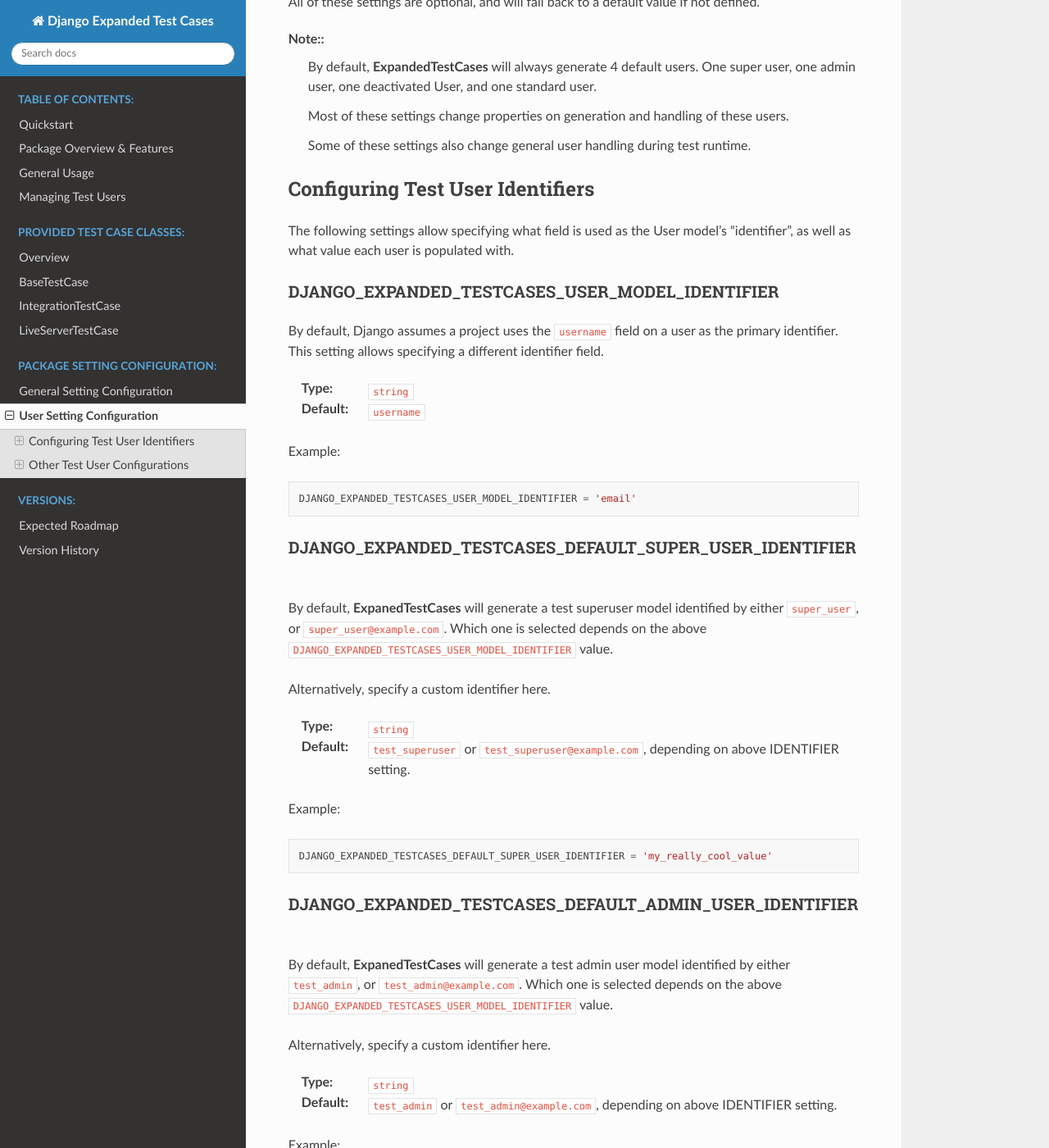
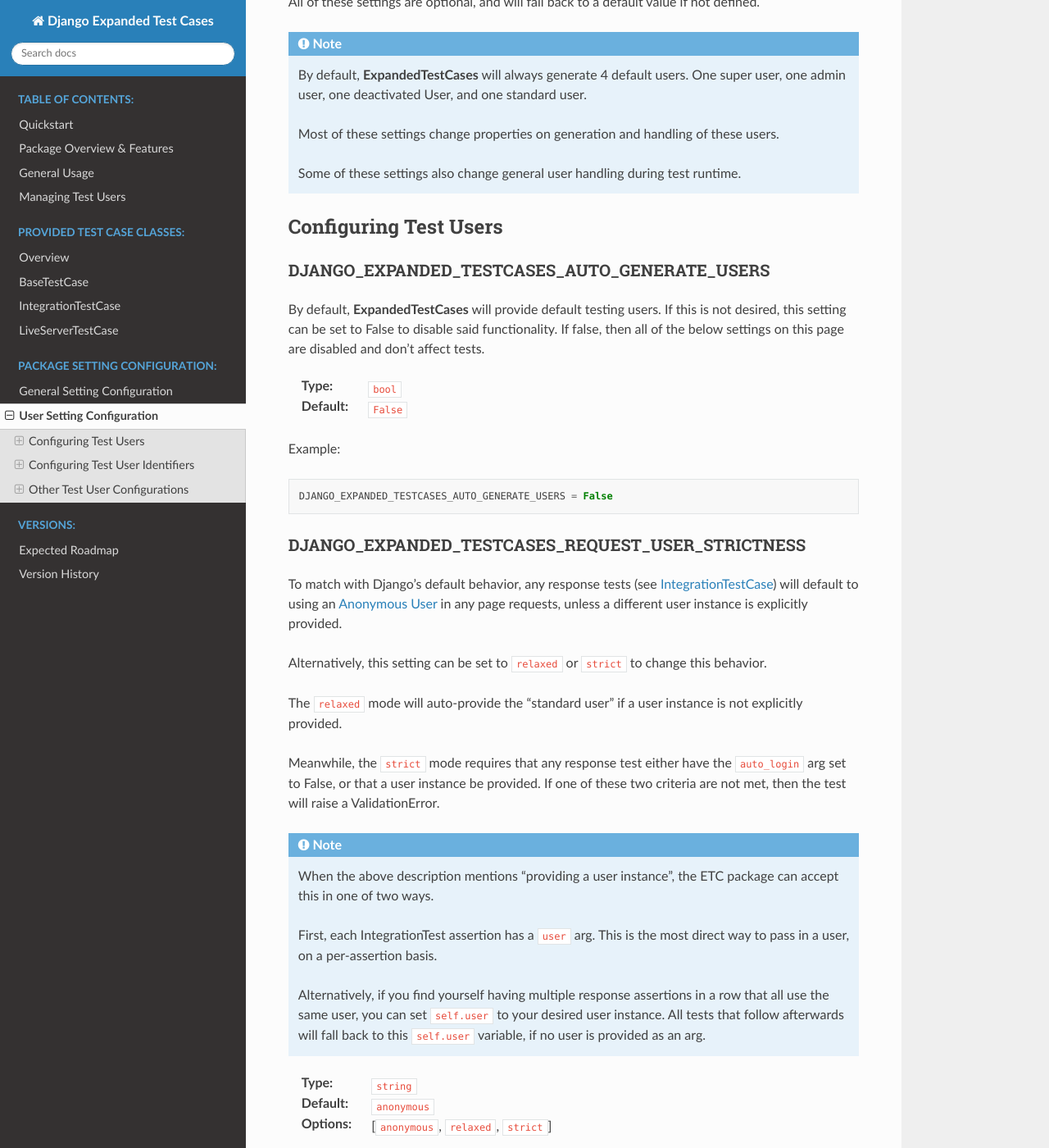
Before and after one commit to brodriguez8774/django-expanded-test-cases, a Sphinx documentation site: the page built from docs/source/configuration/users.rst, in a window 1280 px wide and 1400 px high, scrolled down 241 px. Shown: the whole window at 82% size. Built offline with Sphinx 7.4.7 and the Read the Docs theme 2.0.0, drawn with Linux system fonts in a browser that asks for light colours; some of the changed text lies outside the part shown.

Commit message:
Update docs for recent changes

```diff
--- a/docs/source/configuration/user.rst
+++ b/docs/source/configuration/users.rst
@@ -18,6 +19,67 @@ Note::
 
     Some of these settings also change general user handling during test
     runtime.
+
+
+Configuring Test Users
+======================
+
+DJANGO_EXPANDED_TESTCASES_AUTO_GENERATE_USERS
+---------------------------------------------
+
+By default, **ExpandedTestCases** will provide default testing users. If this
+is not desired, this setting can be set to False to disable said functionality.
+If false, then all of the below settings on this page are disabled and
+don't affect tests.
+
+:Type: ``bool``
+:Default: ``False``
+
+Example::
+
+    DJANGO_EXPANDED_TESTCASES_AUTO_GENERATE_USERS = False
+
+
+DJANGO_EXPANDED_TESTCASES_REQUEST_USER_STRICTNESS
+-------------------------------------------------
+
+To match with Django's default behavior, any response tests (see
+:doc:`../test_cases/integration_test_case`) will default to using an
+`Anonymous
+User <https://docs.djangoproject.com/en/dev/ref/contrib/auth/#anonymoususer-object>`_
+in any page requests, unless a different user instance is explicitly
+provided.
+
+Alternatively, this setting can be set to ``relaxed`` or ``strict`` to change
+this behavior.
+
+The ``relaxed`` mode will auto-provide the "standard user" if a user
+instance is not explicitly provided.
+
+Meanwhile, the ``strict`` mode requires that any response test either have the
+``auto_login`` arg set to False, or that a user instance be provided. If one
+of these two criteria are not met, then the test will raise a ValidationError.
+
+
+.. note::
+    When the above description mentions "providing a user instance", the ETC
+    package can accept this in one of two ways.
+
+    First, each IntegrationTest assertion has a ``user`` arg. This is the most
+    direct way to pass in a user, on a per-assertion basis.
+
+    Alternatively, if you find yourself having multiple response assertions
+    in a row that all use the same user, you can set ``self.user`` to your
+    desired user instance. All tests that follow afterwards will fall back
+    to this ``self.user`` variable, if no user is provided as an arg.
+
+:Type: ``string``
+:Default: ``anonymous``
+:Options: [``anonymous``, ``relaxed``, ``strict``]
+
+Example::
+
+    DJANGO_EXPANDED_TESTCASES_REQUEST_USER_STRICTNESS = 'strict'
 
 
 Configuring Test User Identifiers
--- a/docs/source/index.rst
+++ b/docs/source/index.rst
@@ -59,7 +59,7 @@ Below is an example of **ETC**'s debug output when a UnitTest fails for a basic
    :caption: Package Setting Configuration:
 
    configuration/general
-   configuration/user
+   configuration/users
 
 
 .. toctree::
--- a/docs/source/roadmap.rst
+++ b/docs/source/roadmap.rst
@@ -14,7 +14,7 @@ Below is the minimum viable state for each version release.
 
     * At least some documentation exists for BaseTestCase and IntegrationTestCase.
 
-* v 0.3.x
+* v 0.4.x
 
     * Project is in a viable state to test both basic responses and selenium
       browser responses.
@@ -27,7 +27,7 @@ Below is the minimum viable state for each version release.
       if not complete.
     * At least some documentation exists for LiveServerTestCase.
 
-* v 0.4.x
+* v 0.5.x
 
     * Project is in a viable state to test basic responses, selenium browser
       responses, and CSV file downloads.
```
Also changed, not shown: other parts of docs/source/configuration/users.rst (+2 -1 lines), docs/source/managing_test_users.rst (+13 -2 lines), docs/source/test_cases/integration_test_case.rst (+4 -4 lines), docs/source/version_history.rst (+20 -5 lines).
